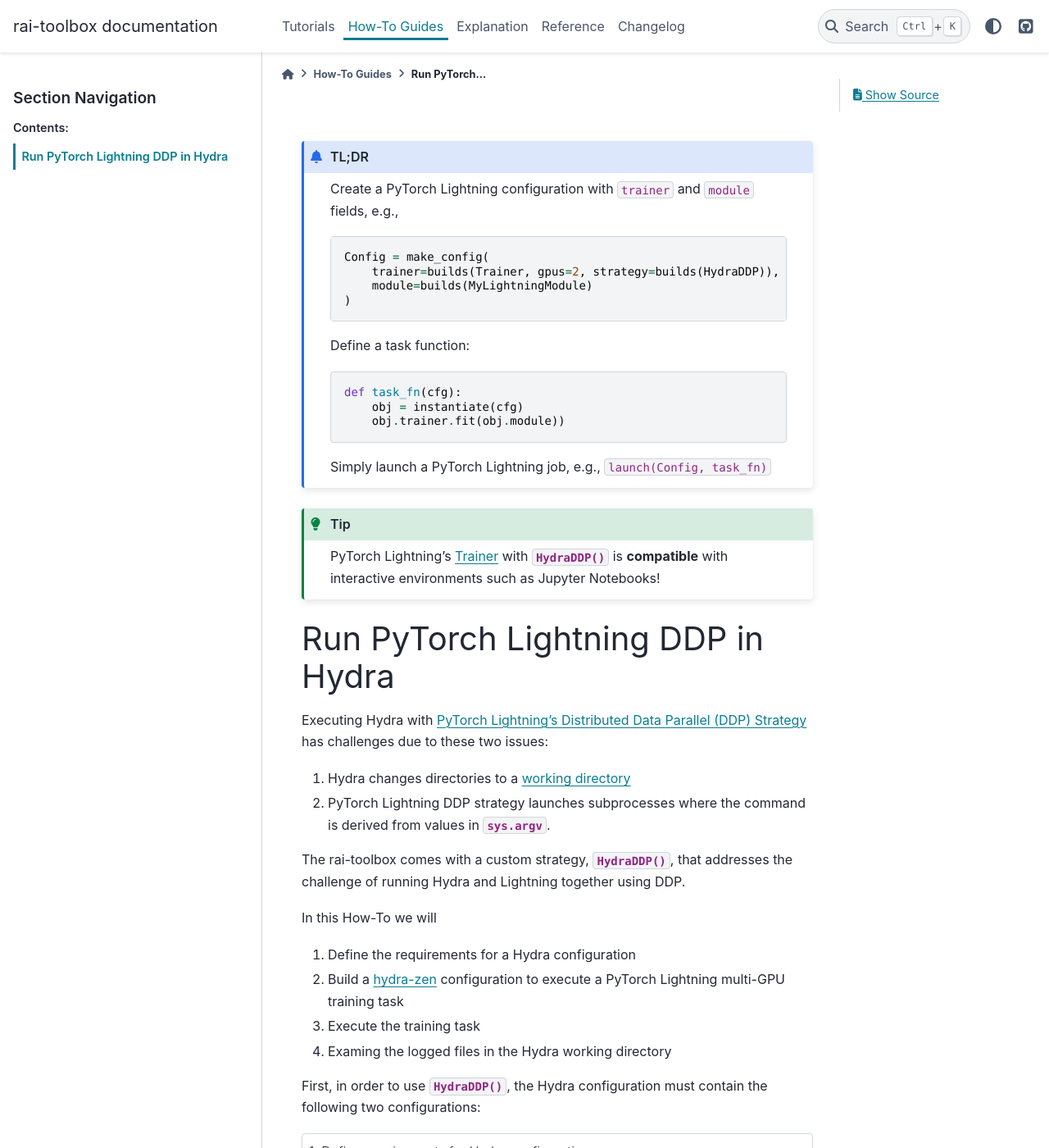
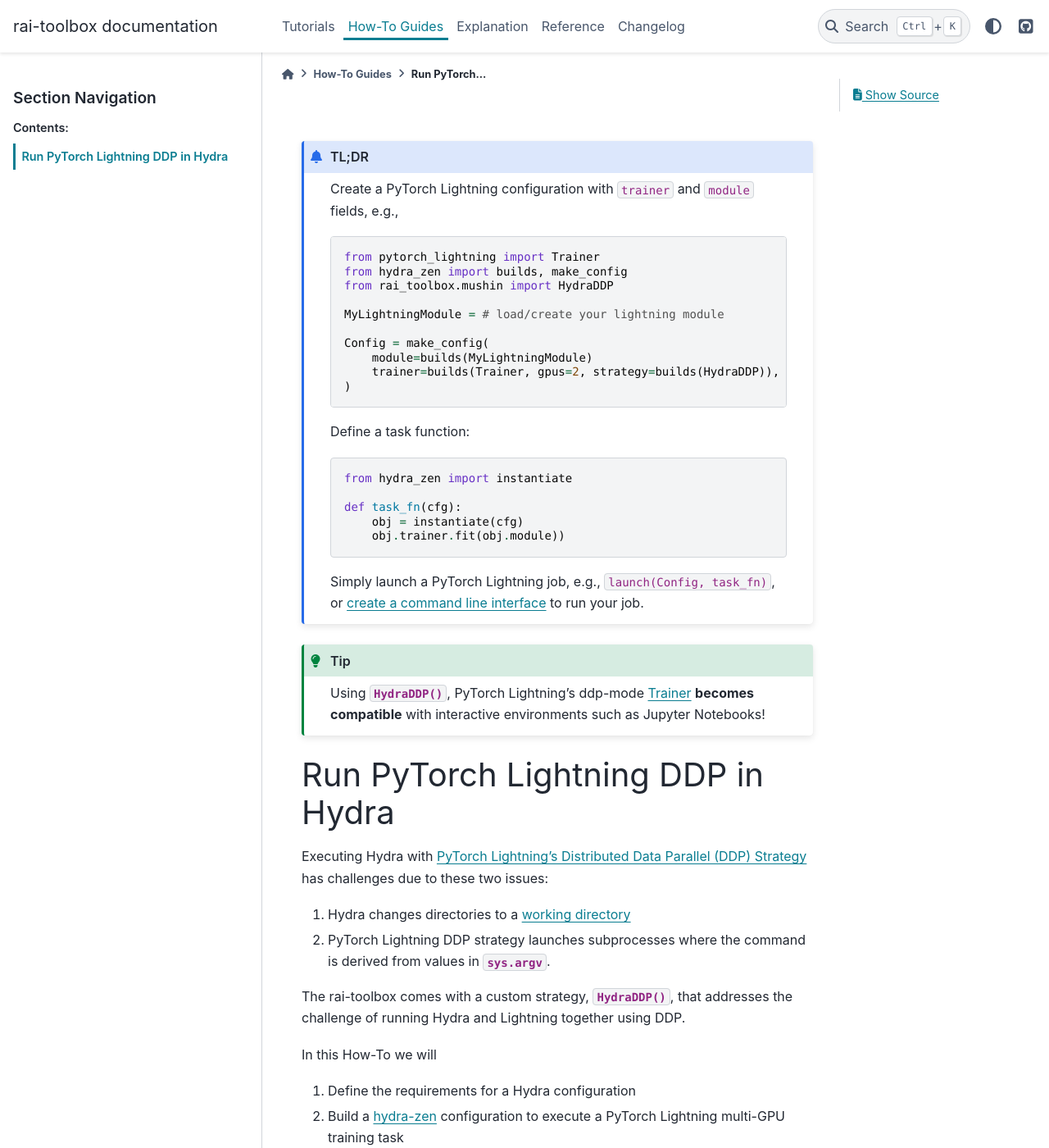
Before and after one commit to mit-ll-responsible-ai/responsible-ai-toolbox, a Sphinx documentation site: the page built from docs/source/how_to/hydraddp.rst, in a window 1280 px wide and 1400 px high. Shown: the whole window at 82% size. Built offline with Sphinx 7.4.7 and the PyData theme 0.15.4, drawn with Linux system fonts in a browser that asks for light colours.

Commit message:
add imports to tl;dr

```diff
--- a/docs/source/how_to/hydraddp.rst
+++ b/docs/source/how_to/hydraddp.rst
@@ -7,25 +7,34 @@
 
    .. code-block:: python
 
+      from pytorch_lightning import Trainer
+      from hydra_zen import builds, make_config
+      from rai_toolbox.mushin import HydraDDP
+
+      MyLightningModule = # load/create your lightning module
+
       Config = make_config(
+          module=builds(MyLightningModule)
           trainer=builds(Trainer, gpus=2, strategy=builds(HydraDDP)),
-          module=builds(MyLightningModule)
       )
 
    Define a task function:
 
    .. code-block:: python
 
+      from hydra_zen import instantiate
+
       def task_fn(cfg):
           obj = instantiate(cfg)
           obj.trainer.fit(obj.module))
 
-   Simply launch a PyTorch Lightning job, e.g., ``launch(Config, task_fn)``
+   Simply launch a PyTorch Lightning job, e.g., ``launch(Config, task_fn)``,
+   or `create a command line interface <https://mit-ll-responsible-ai.github.io/hydra-zen/tutorials/add_cli.html>`_ to run your job.
 
 .. tip::
 
-    PyTorch Lightning's `Trainer <https://pytorch-lightning.readthedocs.io/en/latest/api_references.html#trainer/>`_ with :func:`~rai_toolbox.mushin.HydraDDP`
-    is **compatible** with interactive environments such as Jupyter Notebooks!
+    Using :func:`~rai_toolbox.mushin.HydraDDP`, PyTorch Lightning's ddp-mode `Trainer <https://pytorch-lightning.readthedocs.io/en/latest/api_references.html#trainer/>`_
+    **becomes compatible** with interactive environments such as Jupyter Notebooks!
 
 .. _hydraddp:
 
```
